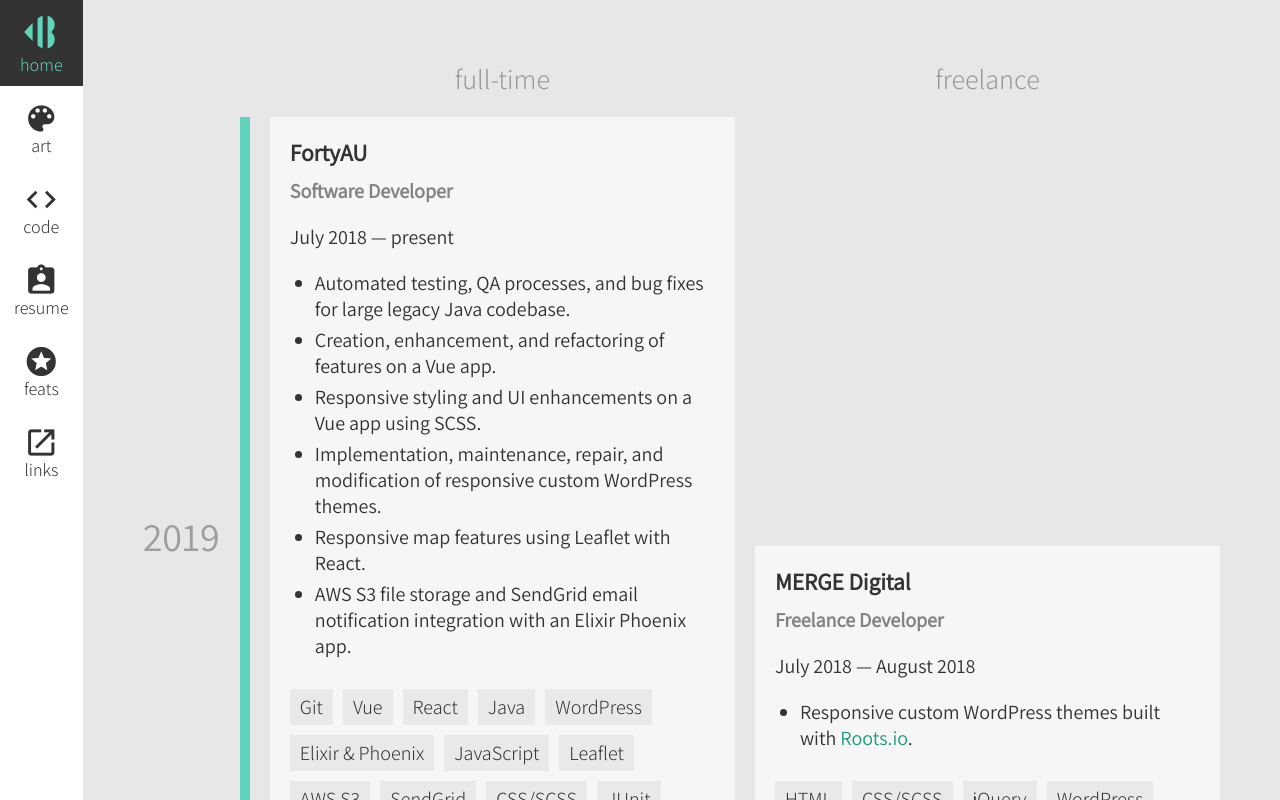
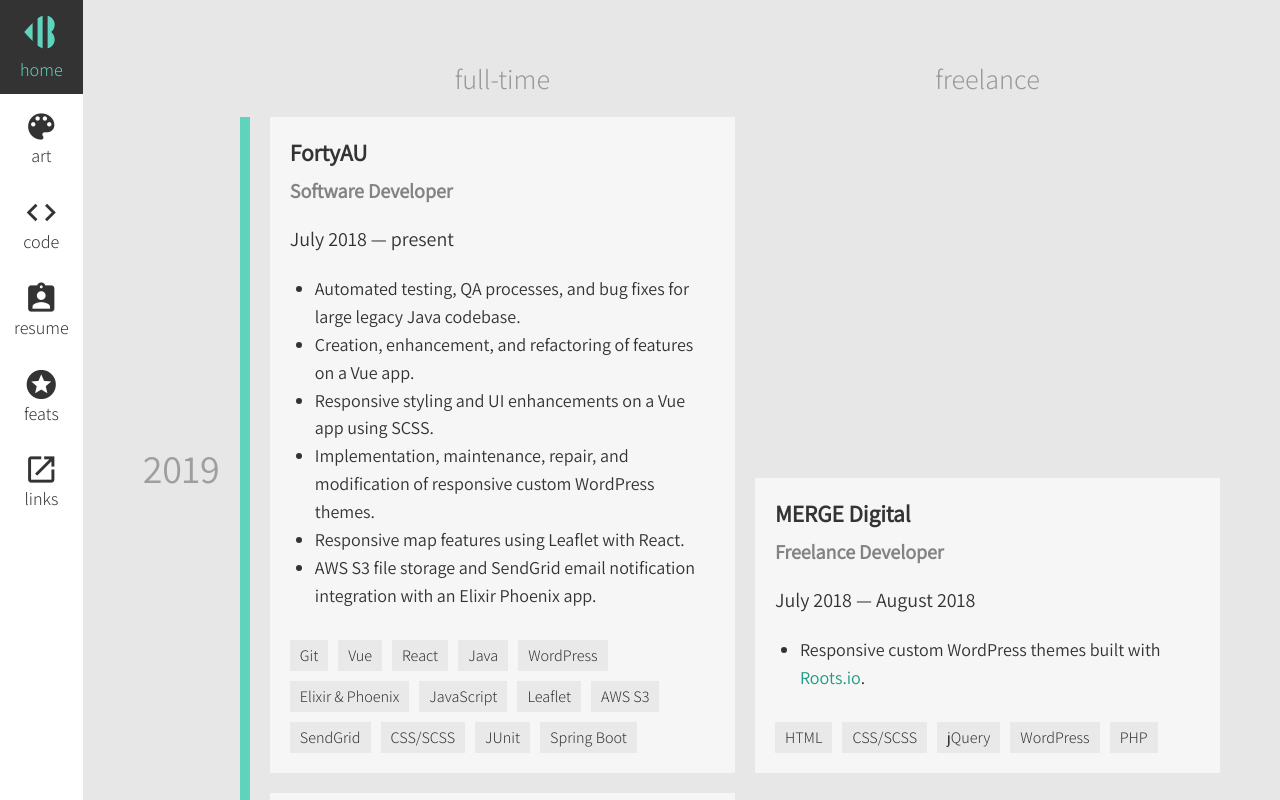
Before and after one commit to kenziebottoms/strapi.ink, a React (Create React App) app: page /resume in a window 1280 px wide. Built offline with nearby package versions, Linux system fonts and the light colour scheme; no server answers.

Commit message:
update title, styling

```diff
--- a/public/index.html
+++ b/public/index.html
@@ -6,7 +6,7 @@
     <meta name="viewport" content="width=device-width, initial-scale=1" />
     <meta name="theme-color" content="#000000" />
     <link rel="manifest" href="%PUBLIC_URL%/manifest.json" />
-    <title>React App</title>
+    <title>kenzie.ink</title>
     <link href="https://fonts.googleapis.com/css?family=Assistant:300,400" rel="stylesheet">
     <link href="https://fonts.googleapis.com/icon?family=Material+Icons" rel="stylesheet">
   </head>
--- a/src/styles/App.scss
+++ b/src/styles/App.scss
@@ -13,6 +13,11 @@
 
     @media (min-width: $sm-md) {
         font-size: 20px;
+    }
+
+    ul,
+    p {
+        line-height: 1.55;
     }
 }
 
--- a/src/styles/pages/Home.scss
+++ b/src/styles/pages/Home.scss
@@ -15,7 +15,6 @@
     #bio {
         grid-row: span 3;
         font-size: 1rem;
-        line-height: 1.55;
     }
 
     #copyright {
--- a/src/styles/pages/Resume.scss
+++ b/src/styles/pages/Resume.scss
@@ -23,7 +23,7 @@
         ul {
             padding-left: 1.25rem;
             li {
-                margin-bottom: 0.25rem;
+                font-size: 0.9rem;
             }
         }
         .tech {
@@ -33,6 +33,7 @@
                 display: inline-block;
                 padding: 0.25rem 0.5rem;
                 background: rgba($bg, 0.8);
+                font-size: 0.8rem;
             }
         }
     }
```
